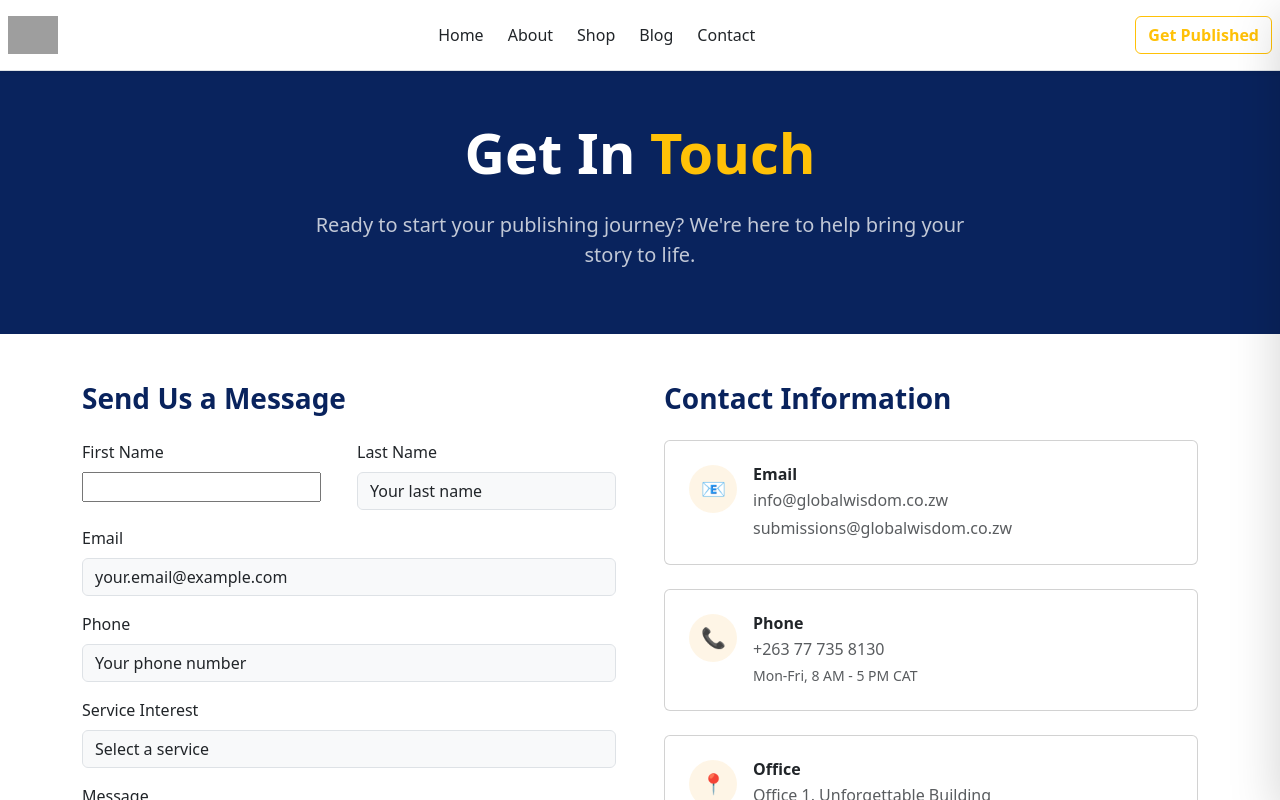
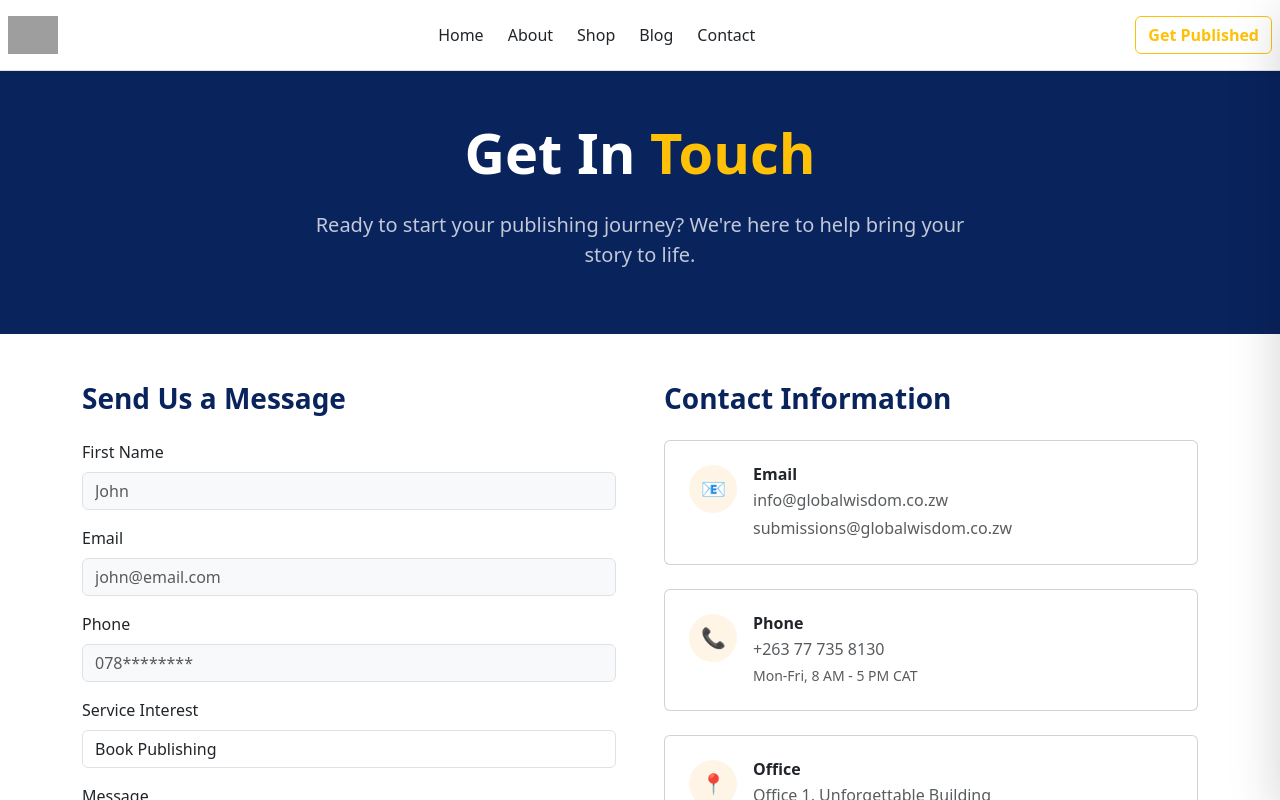
Before and after one commit to Aurora-Systems/global_wisdom, a Next.js app: page /contact in a window 1280 px wide. Shown: the top 800 px of the page. Built offline with nearby package versions, Linux system fonts and the light colour scheme; grey boxes are pictures that could not be loaded.

Commit message:
feat: Enhance contact form with required fields and improved input handling

```diff
--- a/app/contact/page.tsx
+++ b/app/contact/page.tsx
@@ -82,39 +82,42 @@ export default function Contact() {
                 <h2 className="h3 fw-bold mb-4 tp">Send Us a Message</h2>
                 <div>
                 <div className="row g-3 mb-3">
-                    <div className="col-md-6">
+                    <div className="col-sm">
                     <label className="form-label fw-medium text-navy">First Name</label>
-                    <input/>
+                    <input className="form-control bg-light" placeholder="John" name="full_name" required/>
                     </div>
-                    <div className="col-md-6">
-                    <label className="form-label fw-medium text-navy">Last Name</label>
-                    <div className="form-control bg-light">Your last name</div>
-                    </div>
+
                 </div>
 
                 <div className="mb-3">
                     <label className="form-label fw-medium text-navy">Email</label>
-                    <div className="form-control bg-light">your.email@example.com</div>
+                    <input className="form-control bg-light" placeholder="john@email.com" name="email" required/>
                 </div>
 
                 <div className="mb-3">
                     <label className="form-label fw-medium text-navy">Phone</label>
-                    <div className="form-control bg-light">Your phone number</div>
+                    <input type="tel" className="form-control bg-light" placeholder="078********" name="phone" required/>
                 </div>
 
                 <div className="mb-3">
                     <label className="form-label fw-medium text-navy">Service Interest</label>
-                    <div className="form-control bg-light">Select a service</div>
+                    <select className="form-control" name="subject" required>
+                      <option value="publishing">Book Publishing</option>
+                    <option value="editing">Editorial Services</option>
+                    <option value="marketing">Book Marketing</option>
+                    <option value="distribution">Distribution</option>
+                    <option value="consultation">Publishing Consultation</option>
+                    <option value="other">Other</option>
+                    </select>
                 </div>
 
                 <div className="mb-3">
                     <label className="form-label fw-medium text-navy">Message</label>
-                    <div className="form-control bg-light" style={{height: '120px', paddingTop: '8px'}}>
-                    Tell us about your project, questions, or how we can help you...
-                    </div>
+                    <input className="form-control bg-light" style={{height: '120px', paddingTop: '8px'}} placeholder="Tell us about your project, questions, or how we can help you..." name="message" required/>
+
                 </div>
 
-                <button className="btn bg-gold text-white w-100 fw-medium">
+                <button type="submit" className="btn bg-gold text-white w-100 fw-medium">
                     Send Message
                 </button>
                 </div>
```
